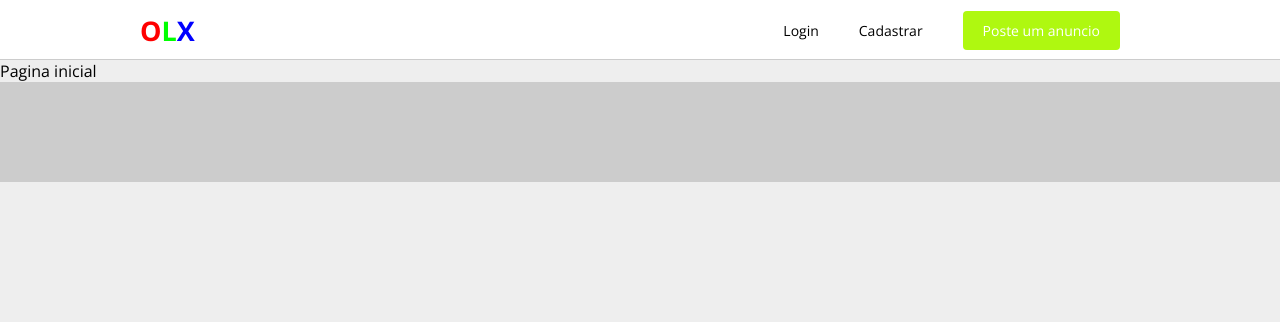
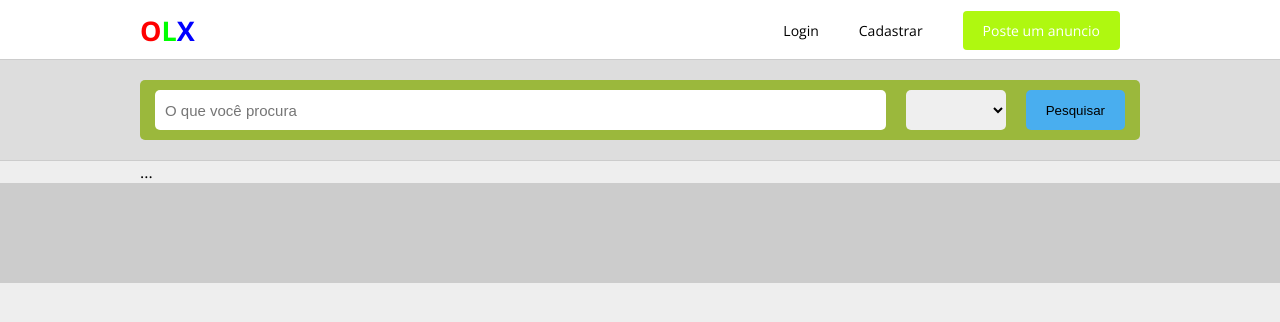
Before and after one commit to valmyrtavares/ReactOlxB7Web, a React (Create React App) app: page / in a window 1280 px wide. Shown: the top 322 px of the page. Built offline with nearby package versions, Linux system fonts and the light colour scheme.

Commit message:
Criando a Home search

```diff
--- a/src/pages/home/OlxAPI.js
+++ /dev/null
@@ -1,6 +0,0 @@
-const OlxAPI = {
-
-    login:async(email, password)=>{
-
-    }
-}
--- a/src/pages/home/index.js
+++ b/src/pages/home/index.js
@@ -1,9 +1,37 @@
-import React from 'react';
+import React from 'react'
+import {PageArea, SearchArea} from './styled'
+import useAPI from '../../helpers/OlxAPI'
 
-const Page = () =>{
+import {PageContainer, } from '../../components/MainComponents';
+
+const Page = () => {
+    const api = useAPI();
+
+
+
+
     return(
-        <div>Pagina inicial</div>
-    )
+        <>
+            <SearchArea>
+                <PageContainer>
+                    <div className="searchBox">
+                        <form method="GET" action="/ads">
+                            <input type="text" name='q' placeholder="O que você procura"/>
+                            <select name="state">
+
+                            </select>
+                            <button>Pesquisar</button>
+                        </form>
+                    </div>
+                    <div className="categoryList"></div>
+                </PageContainer>
+            </SearchArea>
+            <PageContainer>
+                <PageArea>
+                    ...
+                </PageArea>
+            </PageContainer>
+        </>
+    );
 }
-
 export default Page
--- /dev/null
+++ b/src/pages/home/styled.js
@@ -0,0 +1,51 @@
+import styled from 'styled-components'
+
+export const SearchArea = styled.div `
+background:#DDD;
+border-bottom: 1px solid #CCC;
+padding:20px 0;
+
+.searchBox {
+    background:#9BB83C;
+    padding:10px 15px;
+    border-radius:5px;
+    border-shadows:1px 1px 1px .3px rgba(0 0 0 .2);
+    display:flex;
+
+    form{
+        flex:1;
+        display:flex;
+
+        input, select {
+            height: 40px;
+            border:0;
+            border-radius: 5px;
+            outline:0;
+            font-size:15px;
+            color:#000;
+            margin-right:20px;
+
+        }
+
+        input{
+            flex:1;
+            padding:0 10px;
+        }
+        select{
+            width:100px;
+        }
+        button{
+            background:#49AEEF;
+            border-size:15px;
+            border:0;
+            border-radius:5px;
+            color#FFF;
+            height:40px;
+            padding:0 20px;
+            cursor:pointer;
+        }
+    }
+}
+`;
+
+export const PageArea = styled.div ``;
```
Also changed, not shown: 1 other file (tests, documents, lock files or other folders).
